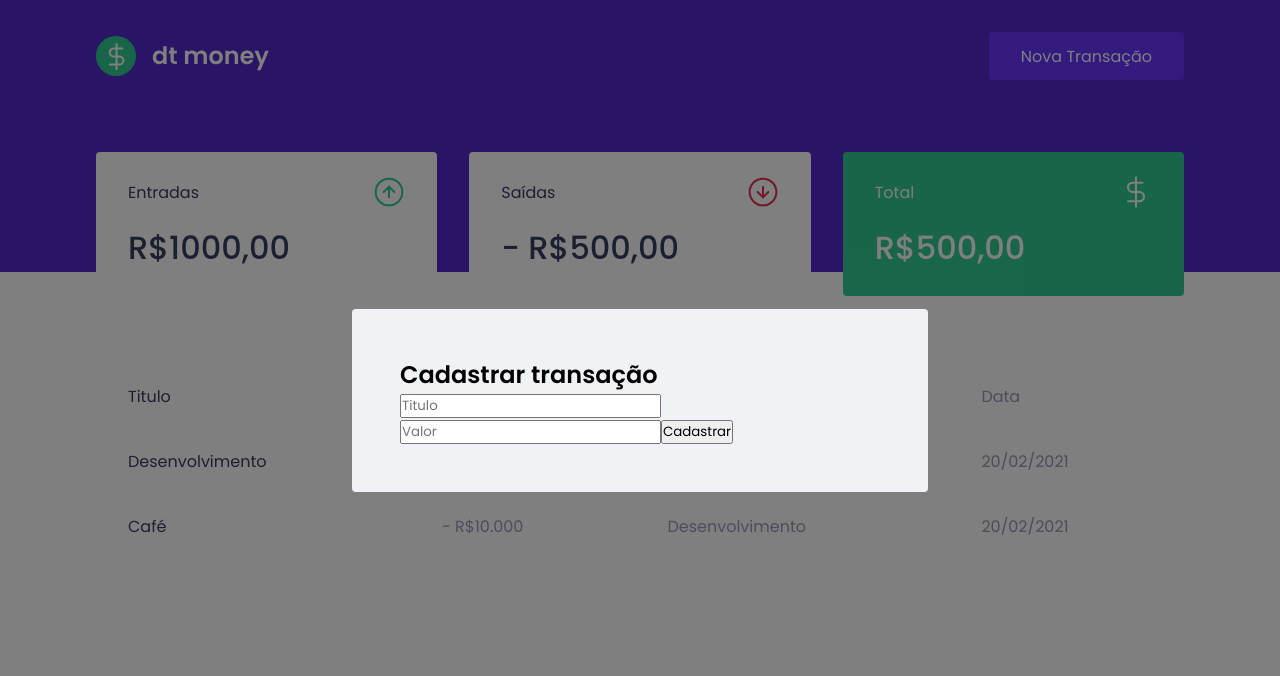
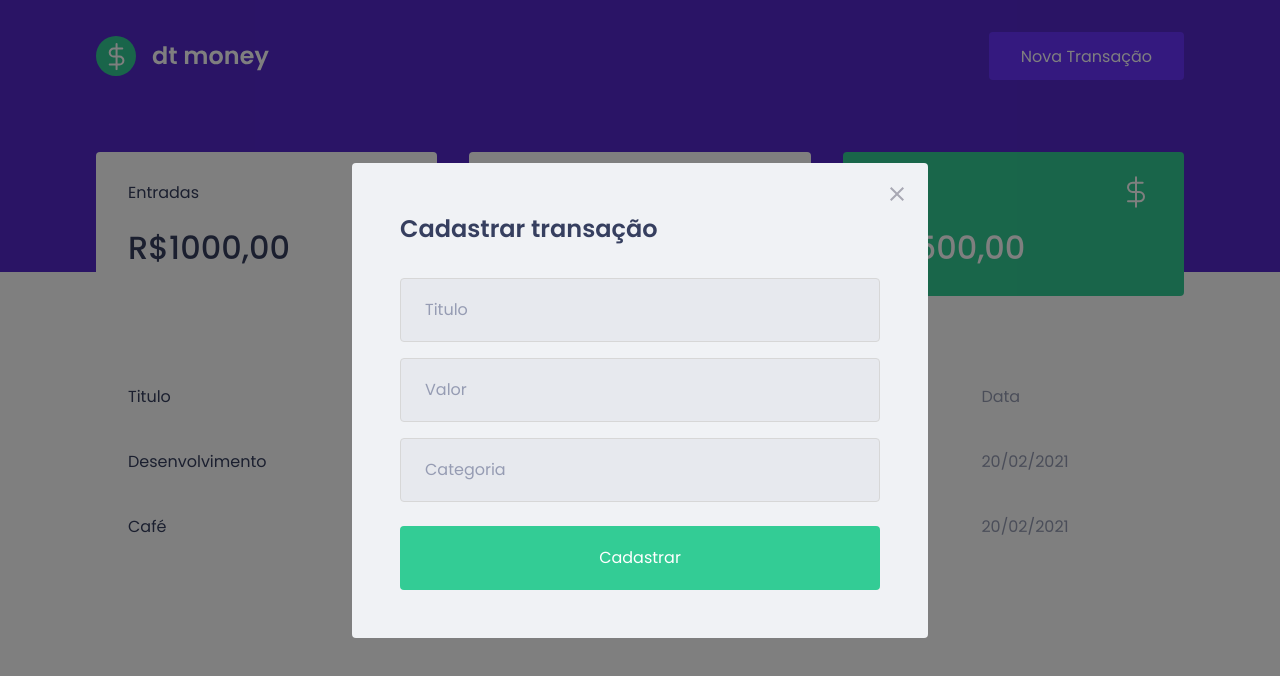
Before and after one commit to carlosvinici/DT_Money, a React (Create React App) app: page / in a window 1280 px wide. Both pictures are taken after a click on the button "Nova Transação". Shown: the top 676 px of the page. Built offline with nearby package versions, Linux system fonts and the light colour scheme; no server answers; what miragejs would draw is missing.

Commit message:
Estilizando Modal

```diff
--- a/src/components/NewTransactionModal/index.tsx
+++ b/src/components/NewTransactionModal/index.tsx
@@ -1,5 +1,7 @@
 import Modal from 'react-modal'
 import { Container } from './style';
+import closeImg from '../../assets/close.svg'
+
 
 interface NewTransactionModalProps {
     isOpen: boolean;
@@ -15,7 +17,7 @@
         overlayClassName='react-modal-overlay'
         className='react-modal-content'
       >
-
+        <button type='button' onClick={onRequestClose} className='react-modal-close'><img src={closeImg} alt="Fechar Modal" /></button>
         <Container>
             <h2>Cadastrar transação</h2>
 
@@ -26,6 +28,9 @@
                 type='number'
                 placeholder='Valor'
             />
+            <input
+            placeholder='Categoria'
+            />
 
             <button type='submit'>Cadastrar</button>
         </Container>
--- a/src/components/NewTransactionModal/style.ts
+++ b/src/components/NewTransactionModal/style.ts
@@ -1,3 +1,51 @@
 import styled from 'styled-components';
 
-export const Container = styled.div``;
+
+export const Container = styled.form`
+    h2 {
+         color: var(--text-title);
+         font-size: 1.5rem;
+         margin-bottom: 2rem;
+
+    }
+
+    input {
+        width: 100%;
+        padding: 0 1.5rem;
+        height: 4rem;
+        border-radius: 0.25rem;
+
+        border: 1px solid #d7d7d7;
+        background: #e7e9ee;
+
+        font-weight: 400;
+        font-size: 1rem;
+
+        &::placeholder{
+            color: var(--text-body);
+        }
+
+        & + input {
+            margin-top: 1rem;
+        }
+    }
+
+    button[type="submit"] {
+        width: 100%;
+        padding: 0.5rem;
+        height: 4rem;
+        background: var(--green);
+        color: #FFF;
+        border-radius: 0.25rem;
+        border: 0;
+        font-size: 1rem;
+        margin-top: 1.5rem;
+
+        transition: filter 0.2s;
+
+        &:hover {
+            filter: brightness(0.8);
+        }
+    }
+
+`;
--- a/src/styles/global.ts
+++ b/src/styles/global.ts
@@ -79,4 +79,17 @@
     border-radius: 0.25rem;
 }
 
+.react-modal-close {
+    position: absolute;
+    right: 1.5rem;
+    top: 1.5rem;
+    border: 0;
+    background: transparent;
+
+    transition: filter 0.5s;
+
+    &:hover{
+        filter: brightness(0.5);
+    }
+}
 `
```
